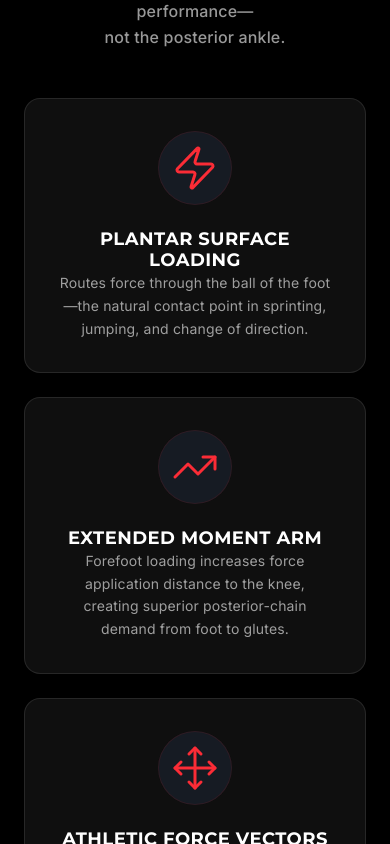
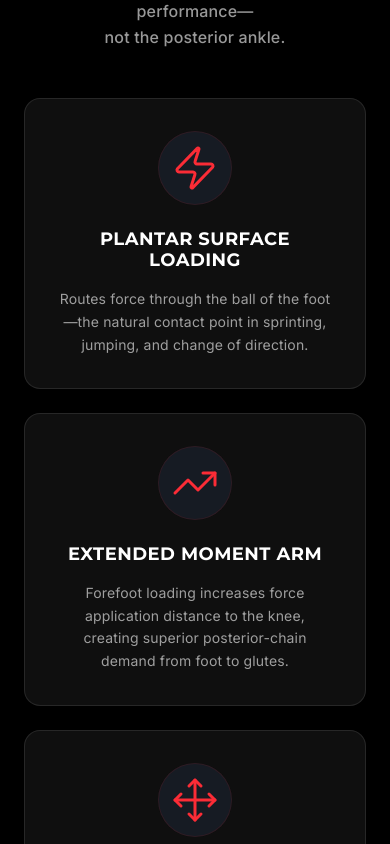
Before and after one commit to infinityspine/exiqx-website, a Next.js app: page / in a window 390 px wide. Shown: the part 1380-2224 px from the top of the page. Built offline with nearby package versions, Linux system fonts and the light colour scheme.

Commit message:
🕒 Auto-commit: 2026-01-10 12:28:33

```diff
--- a/components/sections/BiomechanicsElite.tsx
+++ b/components/sections/BiomechanicsElite.tsx
@@ -121,9 +121,9 @@ const BiomechanicsElite = memo(function BiomechanicsElite({
                   {/* Glowing red border on hover */}
                   <div className="absolute inset-0 rounded-2xl border-2 border-red-500/0 group-hover:border-red-500/20 transition-all duration-300 pointer-events-none" />
 
-                  <div className="relative z-10">
+                  <div className="relative z-10 flex flex-col items-center text-center gap-6">
                     {/* Icon Container */}
-                    <div className="mb-6 flex items-center justify-center">
+                    <div className="flex items-center justify-center">
                       <div className="relative">
                         <div className="absolute inset-0 bg-red-500/10 blur-xl rounded-full opacity-0 group-hover:opacity-100 transition-opacity duration-300" />
                         <div className="relative bg-gray-800/50 rounded-full p-3 md:p-4 border border-red-500/10 group-hover:border-red-500/30 transition-all duration-300 backdrop-blur-sm">
@@ -135,8 +135,9 @@ const BiomechanicsElite = memo(function BiomechanicsElite({
                       </div>
                     </div>
 
+                    <div className="flex flex-col items-center text-center gap-4 md:gap-5">
                       {/* Title */}
-                    <h3 className="mt-4 md:mt-6 mb-4 md:mb-6 text-white font-semibold text-lg md:text-xl leading-tight text-center uppercase tracking-wide">
+                      <h3 className="text-white font-semibold text-lg md:text-xl leading-tight text-center uppercase tracking-wide">
                         {pillar.title}
                       </h3>
 
@@ -144,6 +145,7 @@ const BiomechanicsElite = memo(function BiomechanicsElite({
                       <p className="text-gray-400 text-sm md:text-base font-normal leading-relaxed text-center">
                         {pillar.body}
                       </p>
+                    </div>
                   </div>
                 </motion.div>
               )
--- a/components/sections/BiomechanicsSection.tsx
+++ b/components/sections/BiomechanicsSection.tsx
@@ -75,20 +75,22 @@ const BiomechanicsSection = memo(function BiomechanicsSection({ title, descripti
                   variants={fadeUp}
                   whileHover={shouldReduceMotion ? {} : { scale: 1.05 }}
                   transition={{ duration: 0.3 }}
-                  className="bg-black/40 border border-gray-800 rounded-xl p-6 md:p-8 backdrop-blur-sm flex flex-col items-center text-center transition-all duration-300 hover:border-gray-700"
+                  className="bg-black/40 border border-gray-800 rounded-xl p-6 md:p-8 backdrop-blur-sm flex flex-col items-center text-center gap-6 transition-all duration-300 hover:border-gray-700"
                 >
-                  <div className="mb-6 flex items-center justify-center">
+                  <div className="flex items-center justify-center">
                     <div className="bg-gray-800/50 rounded-full p-3 md:p-4">
                       <IconComponent className="w-12 h-12 md:w-16 md:h-16 text-red-500" strokeWidth={1.5} />
                     </div>
                   </div>
 
-                  <h3 className="mt-4 md:mt-6 mb-4 md:mb-6 text-white font-semibold text-lg md:text-xl uppercase tracking-wide text-center">
-                    {pillar.title}
-                  </h3>
-                  <p className="text-gray-400 text-sm md:text-base font-normal leading-relaxed text-center">
-                    {pillar.body}
-                  </p>
+                  <div className="flex flex-col items-center text-center gap-4 md:gap-5">
+                    <h3 className="text-white font-semibold text-lg md:text-xl uppercase tracking-wide text-center">
+                      {pillar.title}
+                    </h3>
+                    <p className="text-gray-400 text-sm md:text-base font-normal leading-relaxed text-center">
+                      {pillar.body}
+                    </p>
+                  </div>
                 </motion.div>
               )
             })}
```
Lines whose indentation alone changed are shown as unchanged.
